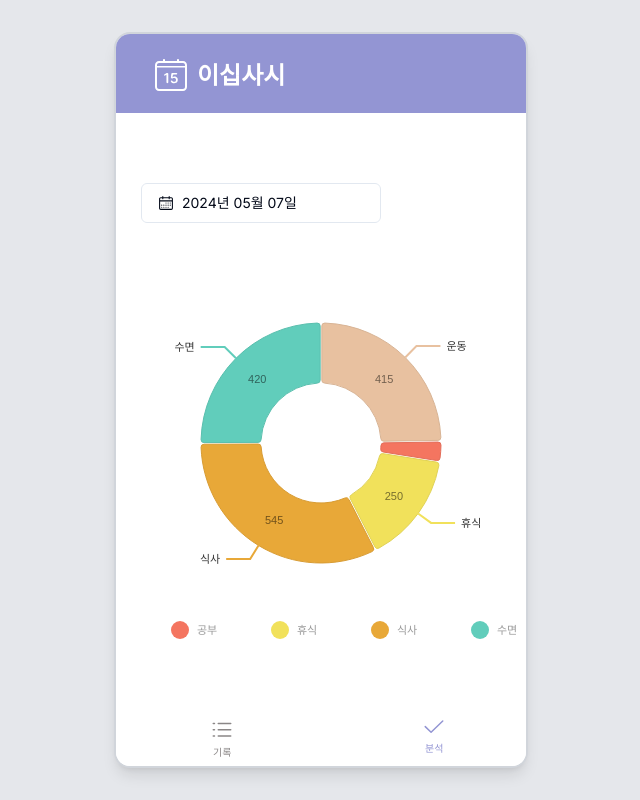
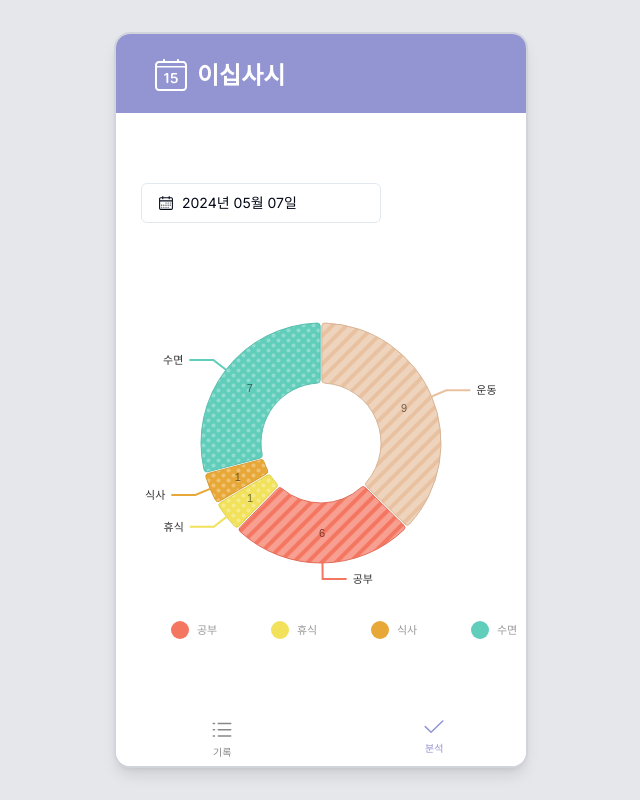
Before and after one commit to red-dev-Mark/24hours, a Next.js app: page /analysis in a window 1280 px wide. Shown: the whole page, without its empty margins (319-959 px from the left). Built offline with nearby package versions, Linux system fonts and the light colour scheme.

Commit message:
feat: 차트 데이터 수정

```diff
--- a/src/app/(main)/analysis/_components/Chart.tsx
+++ b/src/app/(main)/analysis/_components/Chart.tsx
@@ -51,6 +51,39 @@ export default function Chart() {
             spacing: 10,
           },
         ]}
+        fill={[
+          {
+            match: {
+              id: "운동",
+            },
+            id: "lines",
+          },
+          {
+            match: {
+              id: "공부",
+            },
+            id: "lines",
+          },
+          {
+            match: {
+              id: "휴식",
+            },
+            id: "dots",
+          },
+
+          {
+            match: {
+              id: "식사",
+            },
+            id: "dots",
+          },
+          {
+            match: {
+              id: "수면",
+            },
+            id: "dots",
+          },
+        ]}
         legends={[
           {
             anchor: "bottom",
--- a/src/lib/dummyData.js
+++ b/src/lib/dummyData.js
@@ -2,49 +2,49 @@ export const dummy = {
   0: [
     {
       id: "운동",
-      value: 415,
+      value: 9,
       color: "hsl(90, 70%, 50%)",
     },
     {
       id: "공부",
-      value: 43,
+      value: 6,
       color: "hsl(349, 70%, 50%)",
     },
     {
       id: "휴식",
-      value: 250,
+      value: 1,
       color: "hsl(146, 70%, 50%)",
     },
     {
       id: "식사",
-      value: 545,
+      value: 1,
       color: "hsl(287, 70%, 50%)",
     },
     {
       id: "수면",
-      value: 420,
+      value: 7,
       color: "hsl(81, 70%, 50%)",
     },
   ],
   1: [
     {
       id: "운동",
-      value: 10,
+      value: 3,
       color: "hsl(90, 70%, 50%)",
     },
     {
       id: "공부",
-      value: 2,
+      value: 9,
       color: "hsl(349, 70%, 50%)",
     },
     {
       id: "휴식",
-      value: 9,
+      value: 2,
       color: "hsl(146, 70%, 50%)",
     },
     {
       id: "식사",
-      value: 6,
+      value: 2,
       color: "hsl(287, 70%, 50%)",
     },
     {
```
